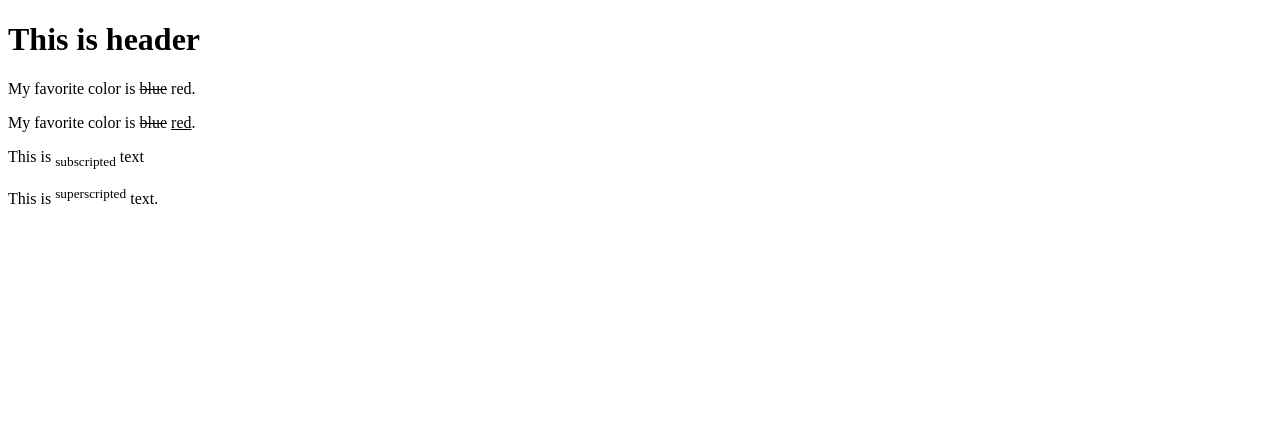
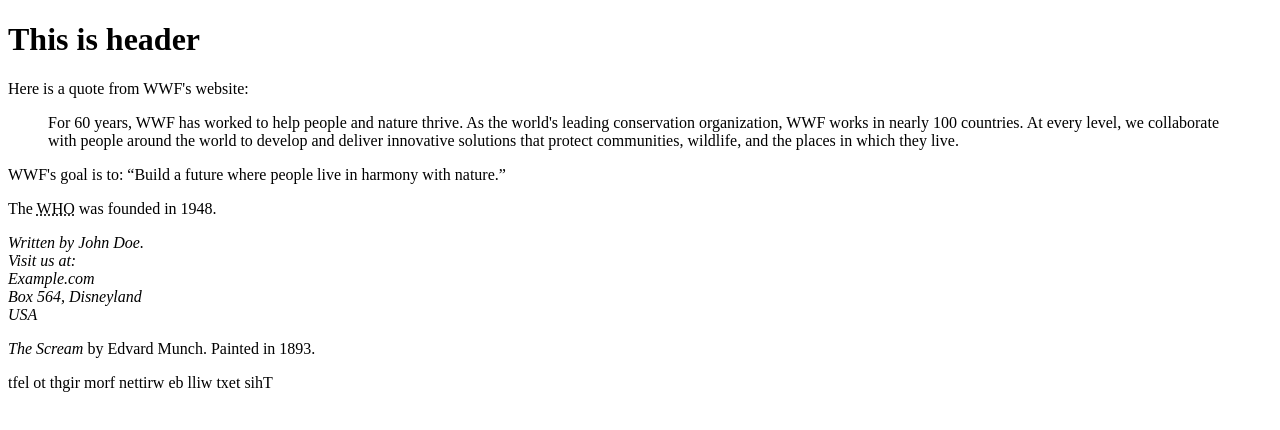
Before and after one commit to ellyse12/html-freeroam, a plain HTML site: page index.html in a window 1280 px wide. Drawn offline with Linux system fonts and the light colour scheme.

Commit message:
HTML Quotation and Citation Elements

```diff
--- a/index.html
+++ b/index.html
@@ -3,9 +3,30 @@
   <head> </head>
   <body>
     <h1>This is header</h1>
-    <p>My favorite color is <del>blue</del> red.</p>
-    <p>My favorite color is <del>blue</del> <ins>red</ins>.</p>
-    <p>This is <sub>subscripted</sub> text</p>
-    <p>This is <sup>superscripted</sup> text.</p>
+    <p>Here is a quote from WWF's website:</p>
+    <blockquote cite="http://www.worldwildlife.org/who/index.html">
+      For 60 years, WWF has worked to help people and nature thrive. As the
+      world's leading conservation organization, WWF works in nearly 100
+      countries. At every level, we collaborate with people around the world to
+      develop and deliver innovative solutions that protect communities,
+      wildlife, and the places in which they live.
+    </blockquote>
+    <p>
+      WWF's goal is to:
+      <q>Build a future where people live in harmony with nature.</q>
+    </p>
+    <p>
+      The <abbr title="World Health Organization">WHO</abbr> was founded in
+      1948.
+    </p>
+    <address>
+      Written by John Doe.<br />
+      Visit us at:<br />
+      Example.com<br />
+      Box 564, Disneyland<br />
+      USA
+    </address>
+    <p><cite>The Scream</cite> by Edvard Munch. Painted in 1893.</p>
+    <bdo dir="rtl">This text will be written from right to left</bdo>
   </body>
 </html>
```
